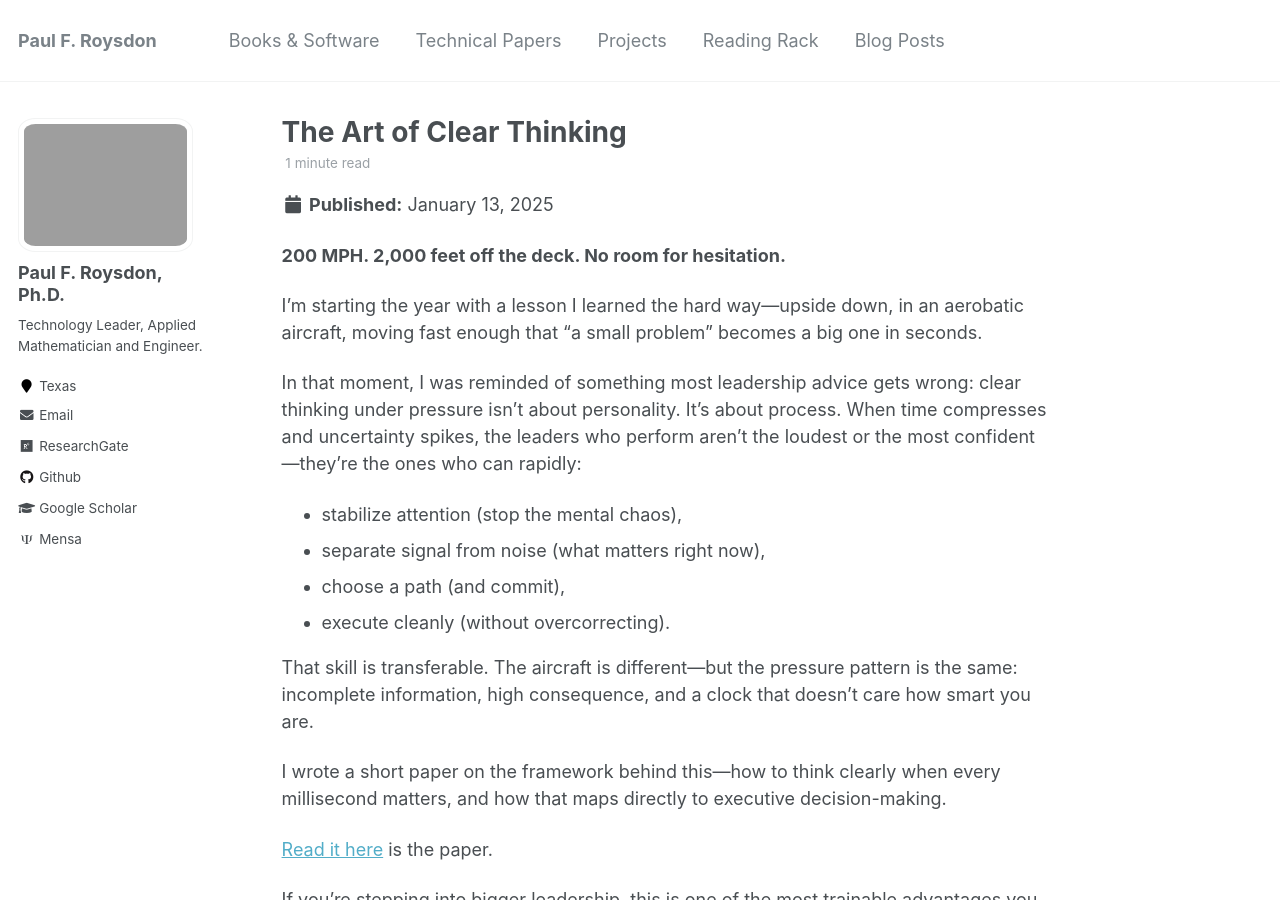
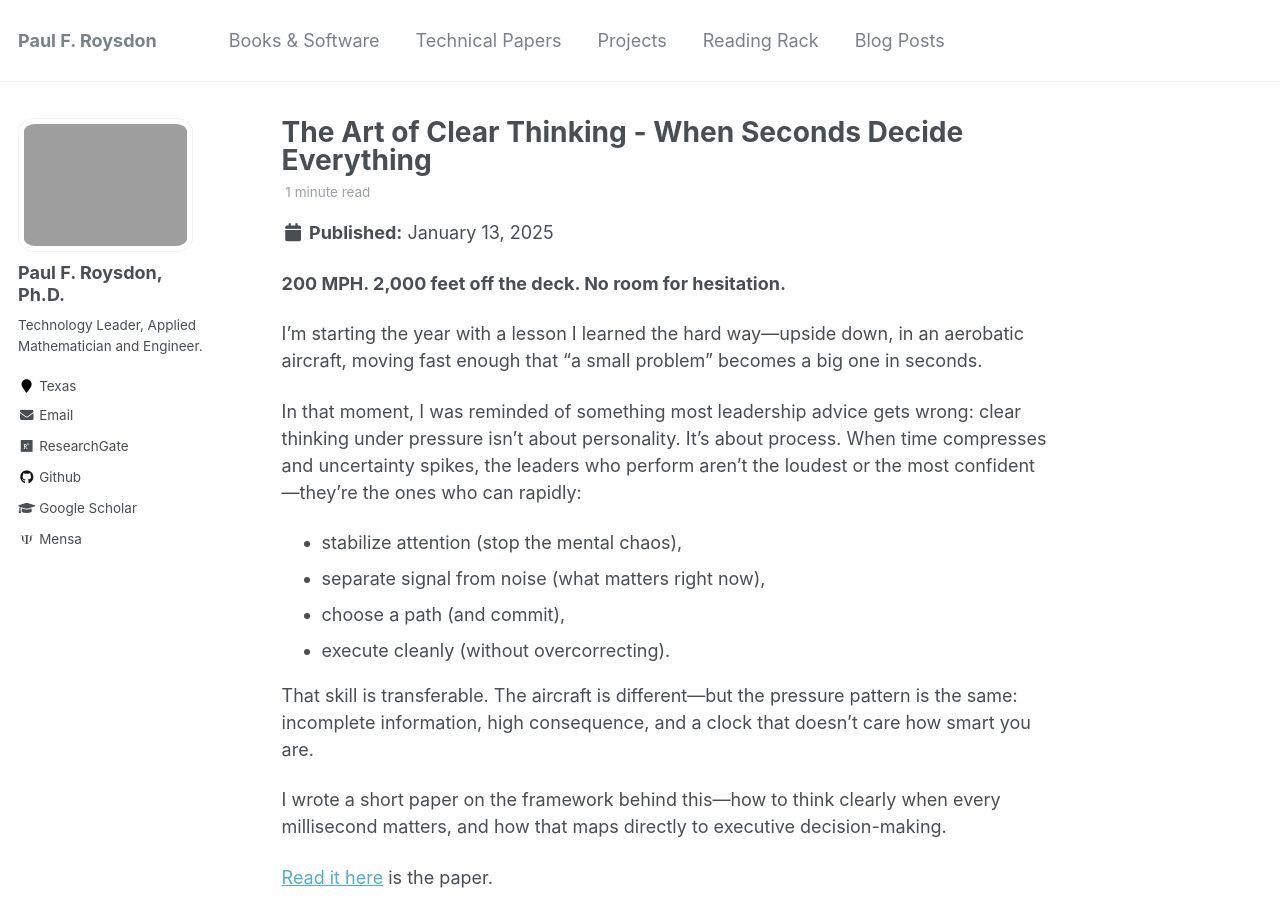
Before and after one commit to pfroysdon/pfroysdon.github.io, a Jekyll site: the page built from _posts/2025-01-13-The_Art_of_Clear_Thinking.md, in a window 1280 px wide and 900 px high. Built offline with Jekyll 4.4.1, drawn with Linux system fonts in a browser that asks for light colours; some web fonts are replaced.

Commit message:
Update 2025-01-13-The_Art_of_Clear_Thinking.md

```diff
--- a/_posts/2025-01-13-The_Art_of_Clear_Thinking.md
+++ b/_posts/2025-01-13-The_Art_of_Clear_Thinking.md
@@ -1,5 +1,5 @@
 ---
-title: 'The Art of Clear Thinking'
+title: 'The Art of Clear Thinking - When Seconds Decide Everything'
 date: 2025-01-13
 permalink: /posts/2025/01/The_Art_of_Clear_Thinking/
 tags:
```
